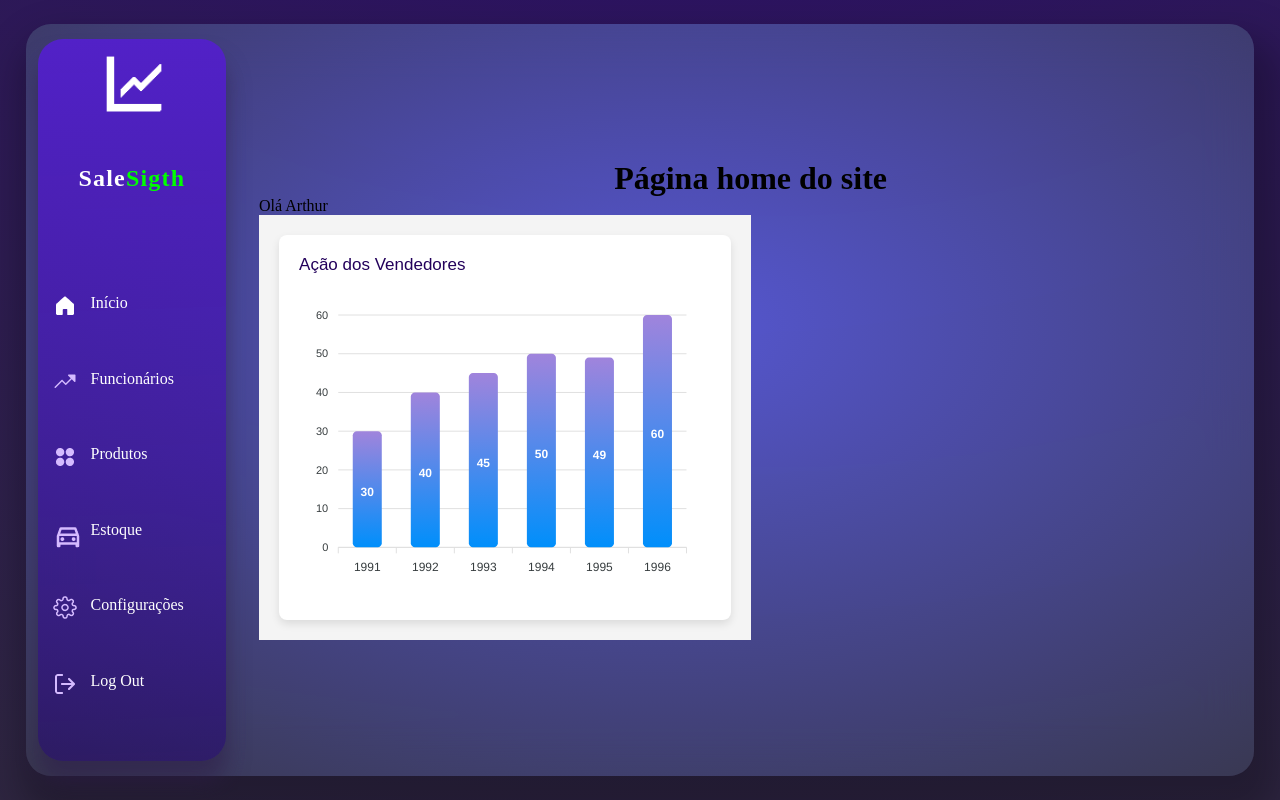
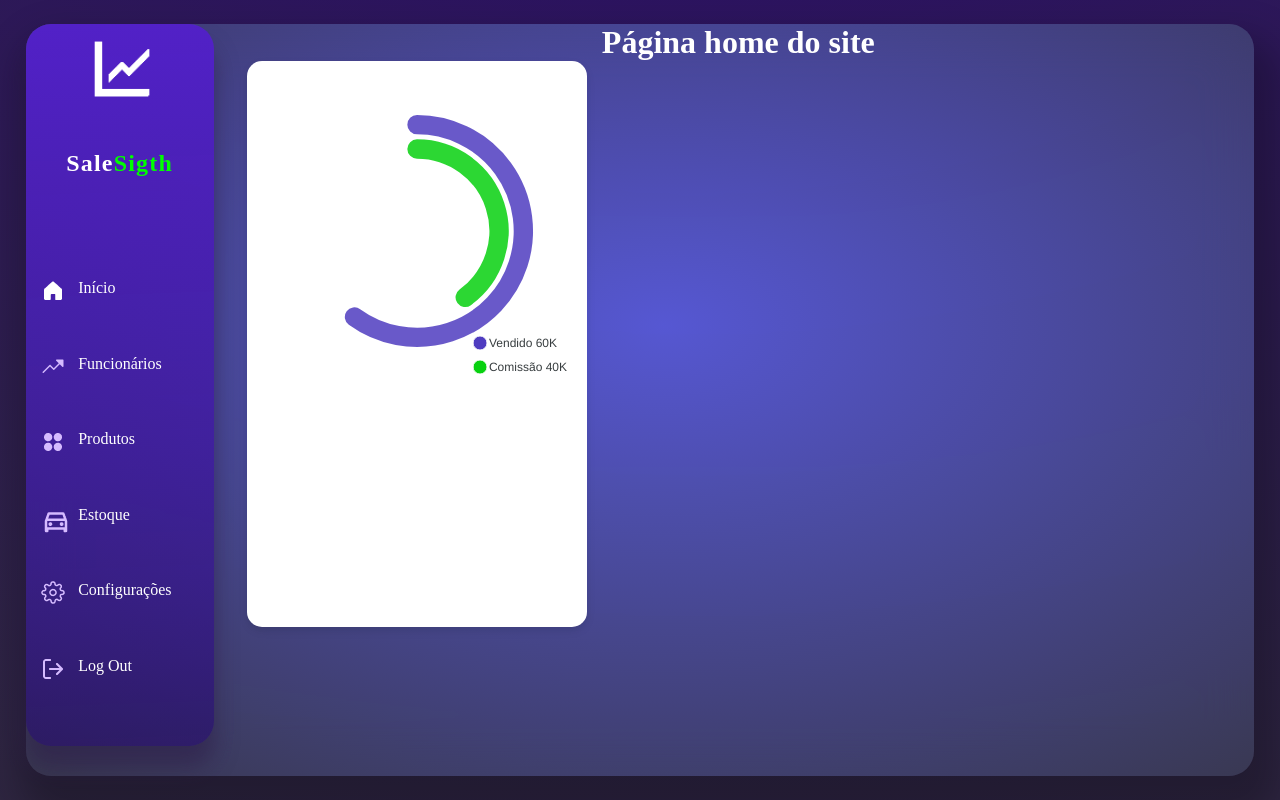
Before and after one commit to arthurvp1/SA2Fase, a React app in the folder front-end/: page / in a window 1280 px wide. Built offline with nearby package versions, Linux system fonts and the light colour scheme; the HTML template or start-up script is replaced by a standard one; a web font is replaced by a local one.

Commit message:
new grafics

```diff
--- a/front-end/src/components/ColunaBar.css
+++ b/front-end/src/components/ColunaBar.css
@@ -1,10 +1,10 @@
-.coluna-bar {
-  background-color: #f4f4f4; /* Cor de fundo geral */
-  width: 100%; /* Define a largura do container */
+/* .coluna-bar {
+  background-color: #f4f4f4; Cor de fundo geral
+  width: 100%; Define a largura do container
   height: 100%;
-  margin: 0 auto; /* Centraliza o conteúdo horizontalmente */
-  padding: 20px; /* Adiciona espaçamento interno */
-}
+  margin: 0 auto; Centraliza o conteúdo horizontalmente
+  padding: 20px; Adiciona espaçamento interno
+}  */
 
 .chart-container {
   background-color: #fff; /* Fundo branco do gráfico */
@@ -21,9 +21,11 @@
   font-weight: 500; /* Peso da fonte */
   line-height: 1.2; /* Altura da linha */
   margin-bottom: 10px; /* Espaçamento abaixo do título */
+
 }
 
 .apexcharts-bar-series .apexcharts-bar {
   fill: url(#gradient); /* Aplica um gradiente nas barras */
   stroke-width: 0; /* Remove a borda */
+
 }
--- a/front-end/src/components/ColunaBar.jsx
+++ b/front-end/src/components/ColunaBar.jsx
@@ -15,7 +15,11 @@ class ColunaBar extends Component {
           },
         },
         xaxis: {
-          categories: [1991, 1992, 1993, 1994, 1995, 1996],
+          categories: ['Arthur', 'Giovani', 'Carlos', 'Luiz Felipe', 'Joabe', 'Pedro'],
+
+        },
+        yaxis: {
+          max: 100
         },
         plotOptions: {
           bar: {
@@ -52,7 +56,7 @@ class ColunaBar extends Component {
             series={this.state.series}
             type="bar"
             width="100%"
-            height="300"
+            height="100%"
           />
         </div>
       </div>
--- /dev/null
+++ b/front-end/src/components/RadialBar.css
@@ -0,0 +1,7 @@
+.radial-bar {
+    background-color: white; /* Fundo branco */
+    border-radius: 15px; /* Bordas arredondadas */
+    padding: 20px; /* Espaçamento interno */
+    box-shadow: 0 4px 8px rgba(0, 0, 0, 0.1); /* Sombra suave para dar profundidade */
+    height: 350%; /* Altura total */
+  }
--- /dev/null
+++ b/front-end/src/components/RadialBar.jsx
@@ -0,0 +1,63 @@
+import React, { Component } from 'react';
+import Chart from 'react-apexcharts';
+import './RadialBar.css';
+
+const comissoes = 40  ;
+const vendidos = 60;
+
+class RadialBar extends Component {
+  constructor(props) {
+    super(props);
+
+    this.state = {
+      options: {
+        chart: {
+          type: 'radialBar',
+          height: 350,
+          width: 380,
+        },
+        colors: ['#4F3CC0','#08D110'],
+        plotOptions: {
+          radialBar: {
+            hollow: {
+              margin: 5,
+              size: '48%',
+              background: 'transparent',
+            },
+            track: {
+              show: false, // Remove a trilha de fundo
+            },
+          },
+        },
+        stroke: {
+          lineCap: 'round', // Deixa as bordas arredondadas
+        },
+        series: [vendidos, comissoes],
+        labels: [`Vendido ${vendidos}K`, `Comissão ${comissoes}K`],
+        legend: {
+          show: true,
+          floating: true,
+          position: 'right',
+          offsetX: -40,
+          offsetY: 230,
+        },
+      },
+    };
+  }
+
+  render() {
+    return (
+      <div className="radial-bar">
+        <Chart
+          options={this.state.options}
+          series={this.state.options.series}
+          type="radialBar"
+          height={350}
+
+        />
+      </div>
+    );
+  }
+}
+
+export default RadialBar;
--- a/front-end/src/pages/Home.css
+++ b/front-end/src/pages/Home.css
@@ -16,8 +16,8 @@ html,body,#root{
 .body-container {
     display: flex;
     flex-direction: row;
-    justify-content: center;
-    align-items: center;
+    /* justify-content: center;
+    align-items: center; */
     margin: 2%;
     height: 94%;
     width: 100%;
@@ -36,3 +36,7 @@ html,body,#root{
     display: flex;
     justify-content: baseline;
 }
+
+.h1-home{
+    color: #fff;
+}
--- a/front-end/src/pages/Home.jsx
+++ b/front-end/src/pages/Home.jsx
@@ -3,6 +3,7 @@ import { useContext, useState } from "react"
 import { GlobalContext } from "../contexts/GlobalContext"
 import "./Home.css"
 import ColunaBar from "../components/ColunaBar"
+import DonutGraf from "../components/RadialBar"
 
 
 function Home() {
@@ -21,10 +22,10 @@ function Home() {
         </div>
         <div className='body-home'>
 
-          <h1>Página home do site</h1>
-          <p>Olá {usuarioLogado}</p>
+          <h1 className="h1-home">Página home do site</h1>
           <div className="colunabar">
-          <ColunaBar />
+          {/* <ColunaBar /> */}
+          <DonutGraf />
 
           </div>
         </div>
```
